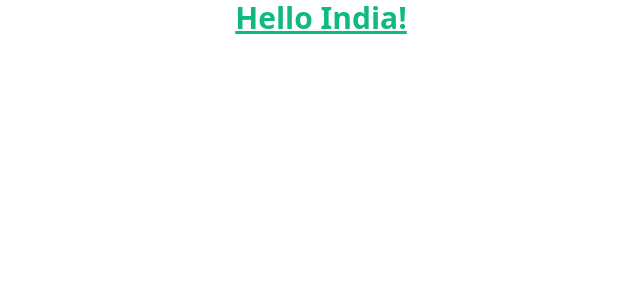
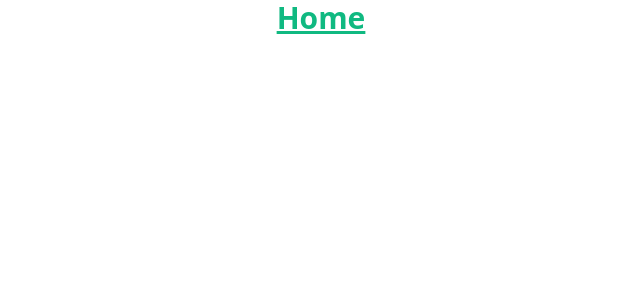
Before and after one commit to pushkarydv/payon-web, a React (Create React App) app: page / in a window 1280 px wide. Shown: the top 300 px of the page, without its empty margins (319-959 px from the left). Built offline with nearby package versions, Linux system fonts and the light colour scheme.

Commit message:
added routes

```diff
--- a/src/App.js
+++ b/src/App.js
@@ -1,9 +1,16 @@
+import { BrowserRouter, Routes, Route, Navigate } from "react-router-dom";
 import "./App.css";
+import Dashboard from "./pages/Dashboard";
+import Home from "./pages/Home";
 
 export default function App() {
   return (
-    <h1 className="text-3xl font-bold underline text-center text-emerald-500">
-      Hello India!
-    </h1>
+    <BrowserRouter>
+      <Routes>
+        <Route path="/" element={<Home />} />
+        <Route path="/dashboard" element={<Dashboard />} />
+        <Route path="*" element={<Navigate to="/" replace />} />
+      </Routes>
+    </BrowserRouter>
   );
 }
--- a/src/pages/Dashboard.js
+++ b/src/pages/Dashboard.js
@@ -1,5 +1,9 @@
 import React from "react";
 
 export default function Dashboard() {
-  return <div>Dashboard</div>;
+  return (
+    <h1 className="text-3xl font-bold underline text-center text-emerald-500">
+      Dashboard
+    </h1>
+  );
 }
--- a/src/pages/Home.js
+++ b/src/pages/Home.js
@@ -1,5 +1,9 @@
 import React from "react";
 
 export default function Home() {
-  return <div>Home</div>;
+  return (
+    <h1 className="text-3xl font-bold underline text-center text-emerald-500">
+      Home
+    </h1>
+  );
 }
```
